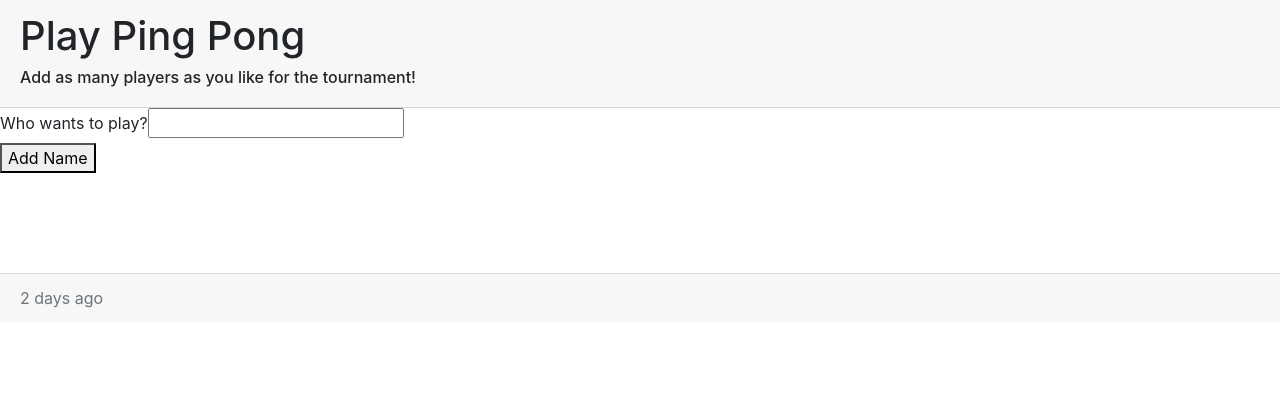
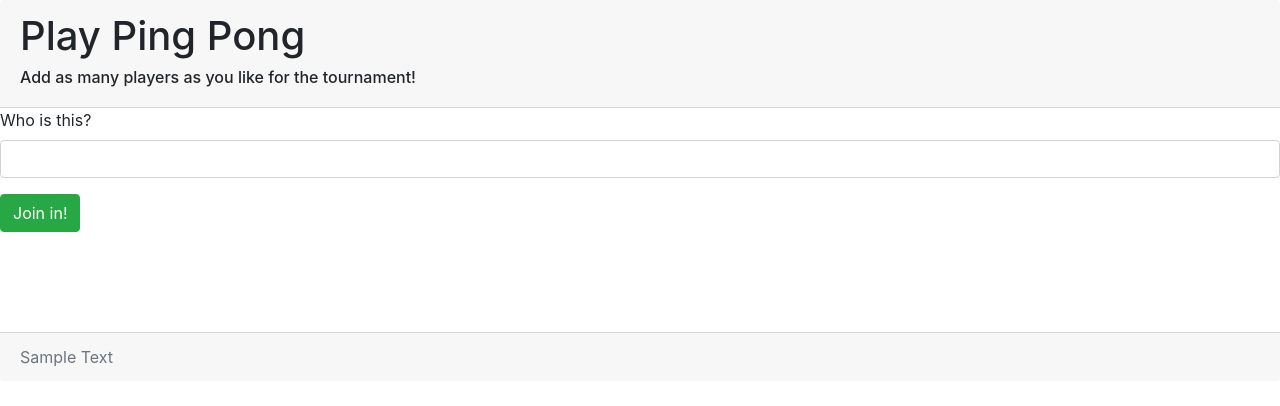
Before and after one commit to benmason1992/tech-challenge, a React (Create React App) app: page / in a window 1280 px wide. Shown: the top 406 px of the page. Built offline with nearby package versions, Linux system fonts and the light colour scheme.

Commit message:
added the store and have also added a form that will add names to state

```diff
--- a/package.json
+++ b/package.json
@@ -10,6 +10,7 @@
     "react": "^16.13.1",
     "react-bootstrap": "^1.0.0",
     "react-dom": "^16.13.1",
+    "react-redux": "^7.2.0",
     "react-router-dom": "^5.1.2",
     "react-scripts": "3.4.1",
     "redux": "^4.0.5"
--- a/src/App.js
+++ b/src/App.js
@@ -6,12 +6,12 @@ import {
 } from "react-router-dom";
 import Header from "./Components/Header";
 import Footer from "./Components/Footer";
-import Add from "./Components/AddPlayer/Add"
+import Add from "./Components/AddPlayer/"
 import './App.css';
 
 const App = ( ) => (
   <Router>
-      <Header>Play Ping Pong</Header>
+      <Header >Play Ping Pong</Header>
       <Add />
 
 
--- a/src/Components/AddPlayer/Add.js
+++ b/src/Components/AddPlayer/Add.js
@@ -1,16 +1,30 @@
-import React from 'react'
+import React, { useState } from "react";
 
-export default () => {
+const Add = ({playerName, handlePlayerSubmit}) => {
+
+    const [inputPlayer1, setInputPlayer1] = useState(playerName);
+
+    const handleChange = (e) => {
+            setInputPlayer1(e.currentTarget.value);
+        }
+
+    const handleSubmit= (e) => {
+            e.preventDefault();
+            handlePlayerSubmit(inputPlayer1);
+        }
+
 
     return (
-        <form>
-            <div>
-                <label>Who wants to play?</label>
-                <input></input>
-            </div>
-            <button>Add Name</button>
-        </form>
+        <>
+            <form onSubmit={handleSubmit}>
+                <div class="form-group">
+                    <label for="player1name">Who is this?</label>
+                    <input onChange={handleChange} value={inputPlayer1} class="form-control"></input>
+                </div>
+                <button type="submit" class="btn btn-success">Join in!</button>
+            </form>
 
-    )
-
+        </>
+    );
 }
+export default Add;
--- /dev/null
+++ b/src/Components/AddPlayer/index.js
@@ -0,0 +1,21 @@
+import {connect} from "react-redux";
+
+import Add from "./Add";
+
+import {addName} from '../../data/action';
+
+
+const mapStateToProps= (state) => {
+  return {
+    playerName: state.playerName,
+  };
+}
+
+const mapDispatchToProps= (dispatch) => {
+    return {
+        handlePlayerSubmit:(value) => {
+            dispatch(addName(value) );
+        },
+    };
+  }
+export default  connect(mapStateToProps,mapDispatchToProps)(Add);
--- a/src/Components/Footer/index.js
+++ b/src/Components/Footer/index.js
@@ -3,7 +3,7 @@ import {Card} from 'react-bootstrap';
 
 const Footer = () => (
     <footer>
-        <Card.Footer className="text-muted">2 days ago</Card.Footer>
+        <Card.Footer className="text-muted">Sample Text</Card.Footer>
     </footer>
 );
 export default Footer;
--- /dev/null
+++ b/src/data/action.js
@@ -0,0 +1,9 @@
+export const addName = (Name) => {
+    return {
+        type: 'ADD_NAME',
+        playName: {
+            playerName: Name,
+            points: 0,
+        }
+    }
+};
--- a/src/data/initial.js
+++ b/src/data/initial.js
@@ -1,3 +1,4 @@
 export default {
-    players: []
+    playerName: "",
+    players: [],
 }
--- /dev/null
+++ b/src/data/reducer.js
@@ -0,0 +1,18 @@
+// import initial from "./initial";
+
+const players = (state, {playName}) => ({
+    ...state,
+    players: [
+        ...state.players,
+        playName.playerName,
+    ]});
+
+export default (state, action) => {
+
+    switch (action.type) {
+        case "ADD_NAME": return players(state, action);
+        default: return state;
+
+        // case "RESET": return initial;
+    }
+};
--- /dev/null
+++ b/src/data/store.js
@@ -0,0 +1,10 @@
+import { createStore } from "redux";
+import initial from "./initial";
+import reducer from "./reducer";
+
+
+
+export default createStore(
+    reducer,
+    initial,
+    window.__REDUX_DEVTOOLS_EXTENSION__ && window.__REDUX_DEVTOOLS_EXTENSION__());
```
Also changed, not shown: src/Components/AddPlayer/PlayerList/PlayerList.js (added, +13 -0 lines), src/index.js (+5 -2 lines), 1 other file (tests, documents, lock files or other folders).
